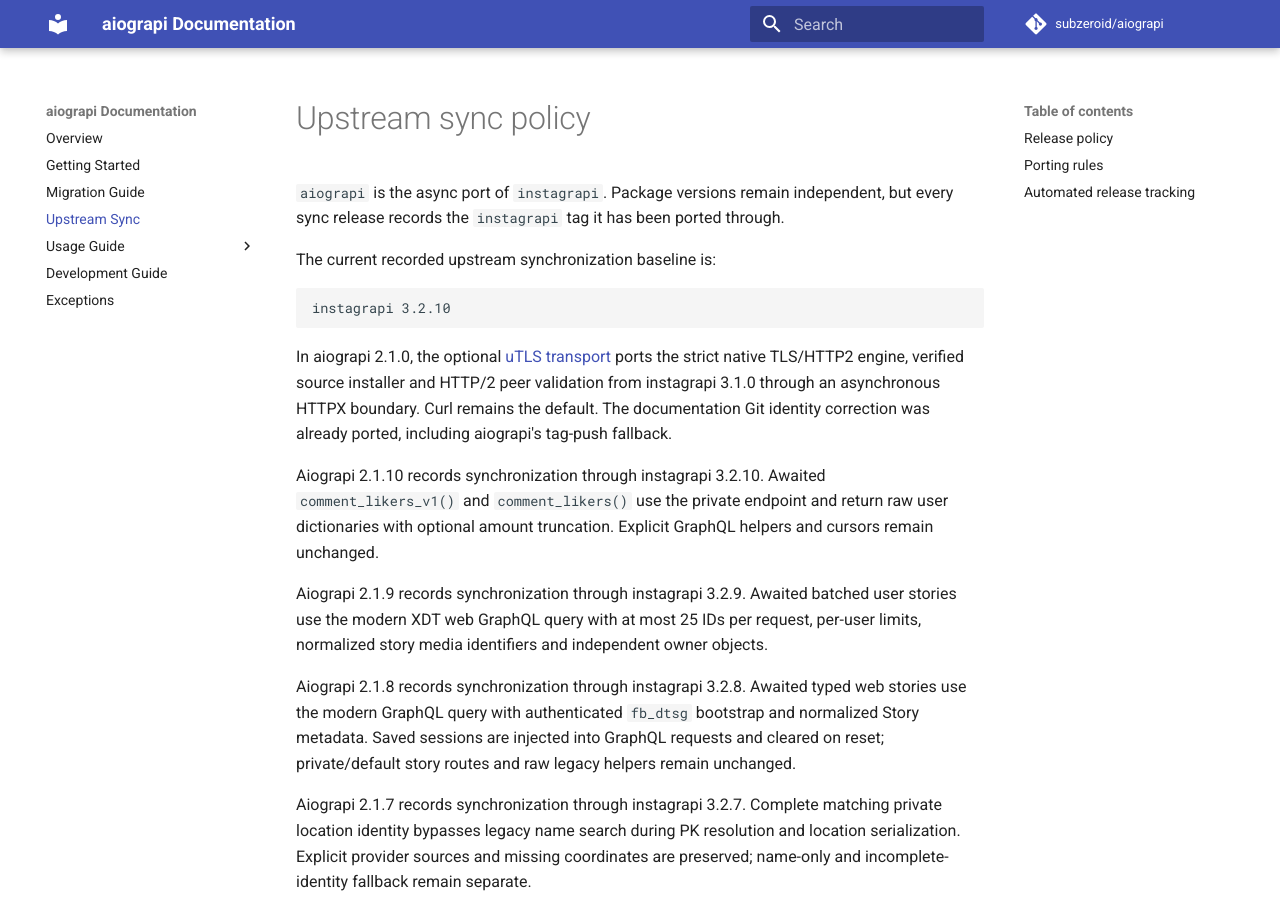
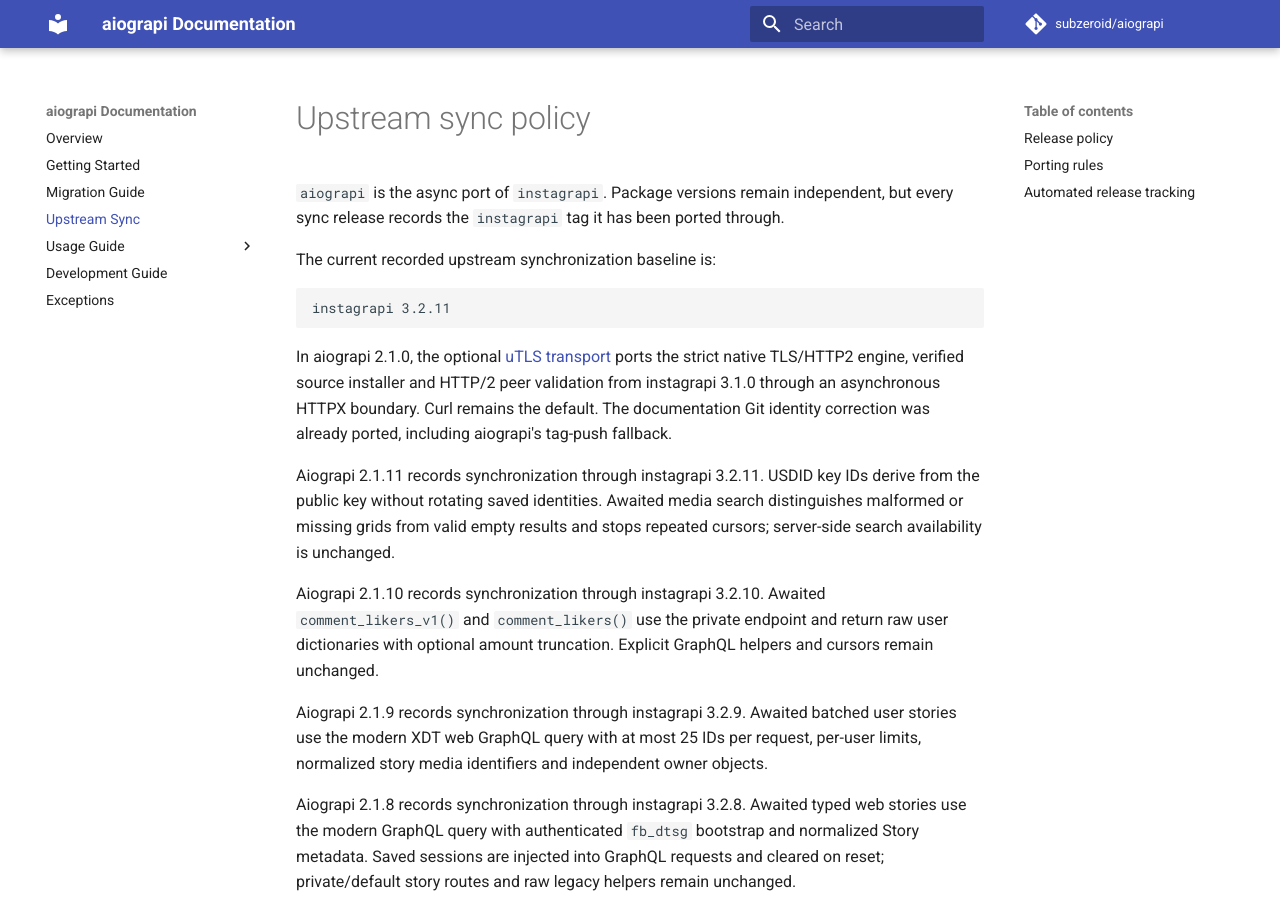
Before and after one commit to subzeroid/aiograpi, an MkDocs documentation site: the page built from docs/upstream-sync.md, in a window 1280 px wide and 900 px high. Built offline with MkDocs 1.6.1 and Material for MkDocs 9.7.7, drawn with Linux system fonts in a browser that asks for light colours; comment, search, counter and statistics services are not loaded; the version menu is left out; some of the changed text lies outside the part shown.

Commit message:
chore: release 2.1.11 (#554)
Release 2.1.11 with USDID key-ID repair and explicit media-search grid validation.

````diff
--- a/aiograpi/__init__.py
+++ b/aiograpi/__init__.py
@@ -48,7 +48,7 @@ from aiograpi.mixins.video import DownloadVideoMixin, UploadVideoMixin
 # Used as fallback logger if another is not provided.
 DEFAULT_LOGGER = logging.getLogger("aiograpi")
 
-__upstream_instagrapi_version__ = "3.2.10"
+__upstream_instagrapi_version__ = "3.2.11"
 
 
 class Client(
--- a/docs/upstream-sync.md
+++ b/docs/upstream-sync.md
@@ -5,10 +5,12 @@
 The current recorded upstream synchronization baseline is:
 
 ```text
-instagrapi 3.2.10
+instagrapi 3.2.11
 ```
 
 In aiograpi 2.1.0, the optional [uTLS transport](usage-guide/utls.md) ports the strict native TLS/HTTP2 engine, verified source installer and HTTP/2 peer validation from instagrapi 3.1.0 through an asynchronous HTTPX boundary. Curl remains the default. The documentation Git identity correction was already ported, including aiograpi's tag-push fallback.
+
+Aiograpi 2.1.11 records synchronization through instagrapi 3.2.11. USDID key IDs derive from the public key without rotating saved identities. Awaited media search distinguishes malformed or missing grids from valid empty results and stops repeated cursors; server-side search availability is unchanged.
 
 Aiograpi 2.1.10 records synchronization through instagrapi 3.2.10. Awaited `comment_likers_v1()` and `comment_likers()` use the private endpoint and return raw user dictionaries with optional amount truncation. Explicit GraphQL helpers and cursors remain unchanged.
 
@@ -75,6 +77,7 @@ Aiograpi 2.1.0 includes cookie-only session identity restoration and the documen
 | 3.2.8 | 2.1.8 | Typed modern web stories, authenticated GraphQL token bootstrap, saved-session injection and reset cleanup. |
 | 3.2.9 | 2.1.9 | Modern batched user stories with 25-ID requests, per-user limits and normalized media identifiers. |
 | 3.2.10 | 2.1.10 | Private comment-likers endpoint, awaited raw user dictionaries and optional amount truncation; explicit GraphQL helpers retained. |
+| 3.2.11 | 2.1.11 | Public-key-derived USDID key IDs, explicit media-search grid errors and repeated-cursor termination. |
 
 See the [login migration guide](usage-guide/login-migration.md) for the current defaults and compatibility options. From aiograpi 2.0.3, `login()` follows an explicit fallback instruction returned by Instagram; it does not retry every failed CAA login through the legacy endpoint.
 
--- a/pyproject.toml
+++ b/pyproject.toml
@@ -4,7 +4,7 @@ build-backend = "setuptools.build_meta"
 
 [project]
 name = "aiograpi"
-version = "2.1.10"
+version = "2.1.11"
 authors = [
     { name = "Mark Subzeroid", email = "143403577+subzeroid@users.noreply.github.com" },
 ]
````
Also changed, not shown: CHANGELOG.md (+11 -0 lines), docs/usage-guide/private-graphql.md (+2 -0 lines), 2 other files.
